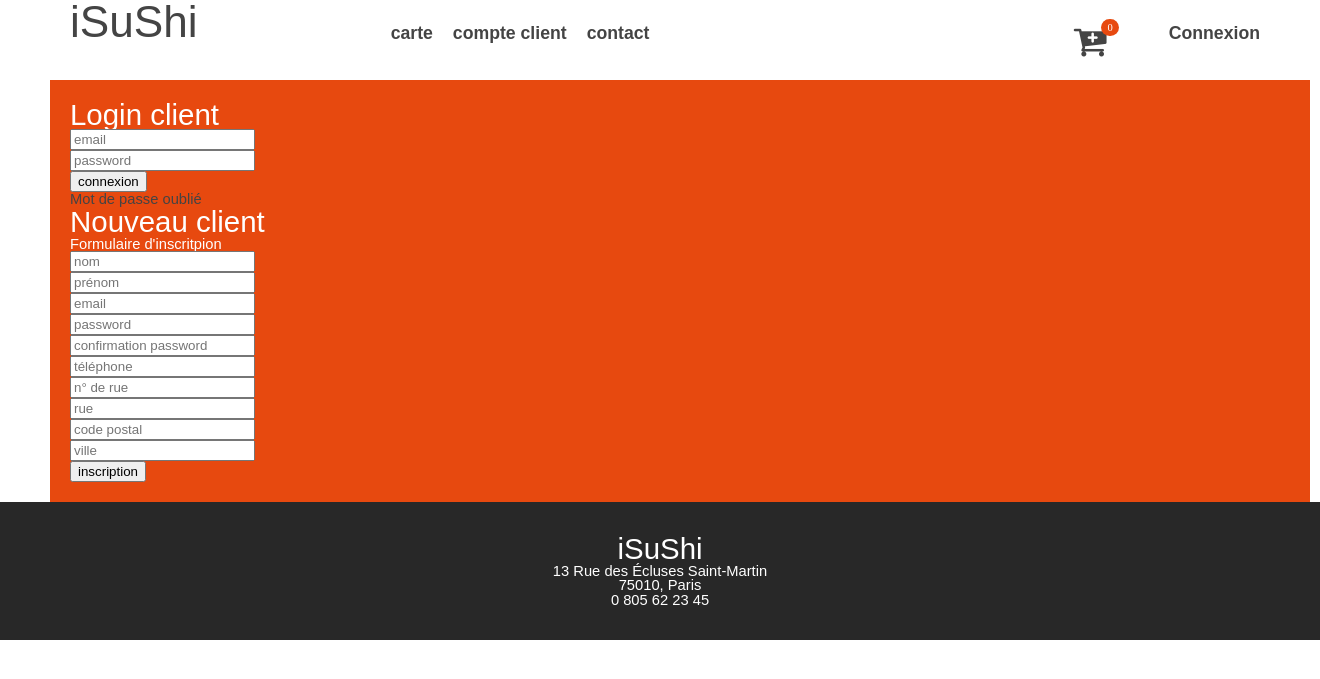
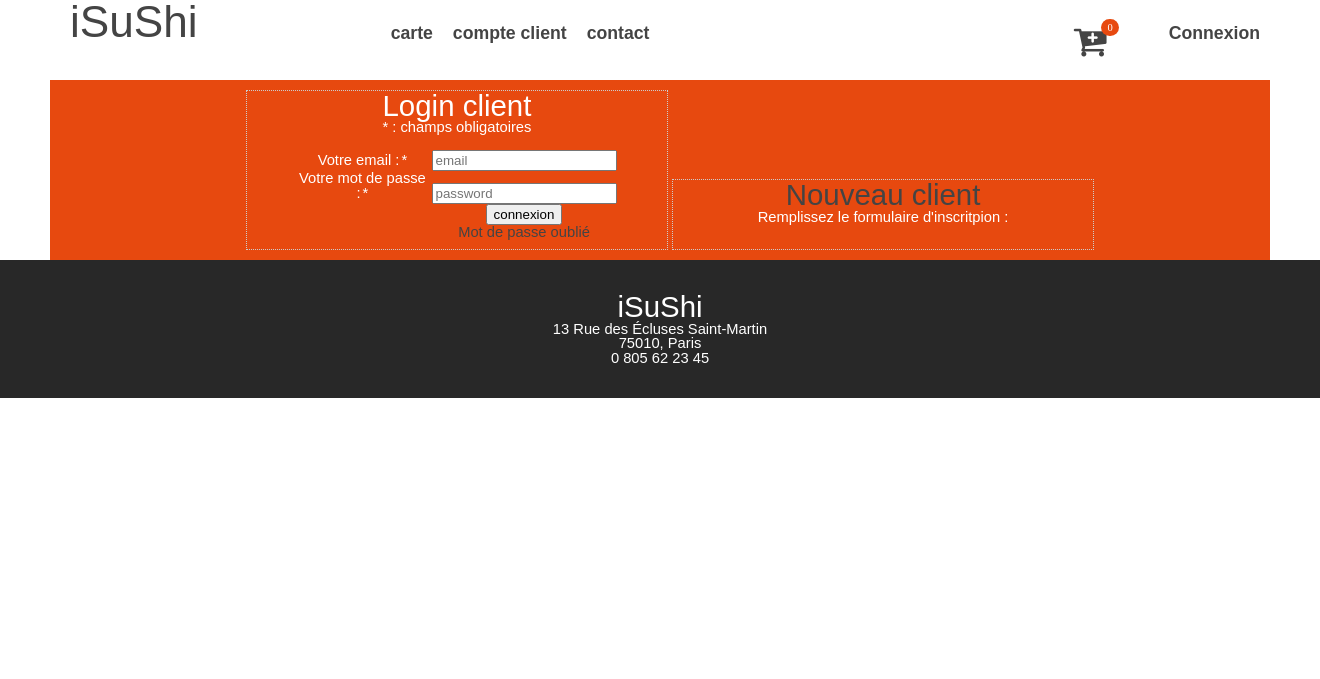
Before and after one commit to ufm040/isushi, a PHP site: page /connexion.php in a window 1320 px wide. Shown: the top 679 px of the page. Run offline with PHP 8.4, Linux system fonts and the light colour scheme; some web fonts are replaced.

Commit message:
commit avec phil 16h32

```diff
--- a/connexion.php
+++ b/connexion.php
@@ -1,29 +1,49 @@
 <?php
+session_start();
+$error = '';
+// $panierC = $_SESSION['basket'];
+// print_r($panierC);  // pour test sur la variable session
+// die();
 
-$error = '';
+$tab_error = [];
 
 if ( $_POST ) {
 
 if (empty($_POST['action']['registred'])) { // test en premier si le bouton "inscription" n'a pas été cliqué
+
+	$keys = ['email', 'password'];
+	    foreach ( $keys as $key ) {
+	        if ( empty($_POST['auth'][$key]) || !trim($_POST['auth'][$key]) ) {  // trim() supprime les espaces avt et après ds une chaîne
+	                                                             // ici, gère le fait que l'utilisateur est mis des espaces uniquement
+	            // si le champ est vide, on crée l'index correspondant à
+	            // ce champ dans le tableau $tab_error, de manière à le réutiliser plus bas.
+	            $tab_error[$key] = "le champ $key est manquant !\n";
+	            // print_r($tab_error);
+	        }
+	   }
 
 	if ( !empty($_POST['action']['connexion']) ) {
 
 		if ( !empty($_POST['auth']['email']) && !empty($_POST['auth']['password']) ) {
 
 			$pdo = include('data/pdo.php');
-			$statement = $pdo->prepare('SELECT * FROM clients WHERE email = :email AND password = :password;');
+			$statement = $pdo->prepare('SELECT * FROM clients WHERE email = :email;');
+			// $statement = $pdo->prepare('SELECT * FROM clients WHERE email = :email AND password = :password;');
 			$statement->execute([
 				':email' => $_POST['auth']['email'],
-				':password' => $_POST['auth']['password'],
+				// ':password' => $_POST['auth']['password'],
 			]);
 			$users = $statement->fetchAll();
-			if ( count($users) ) {
+			if ( $users ) {
+				if ( password_verify($_POST['auth']['password'], $users[0]['password']) ) {
 
-				session_start();
+					//session_start();
 					$_SESSION['auth'] = $users[0];
 					die(header('Location: ./' . ( !empty($_POST['action']['next']) ? $_POST['action']['next'] : '' ) ));
 
-			} else $error = "Email ou mot de passe erroné.";
+				} else $error = "Mot de passe invalide !";
+
+			} else $error = "Email erroné.";
 
 		} else $error = "Tous les champs doivent être remplis.";
 
@@ -46,25 +66,36 @@
 <body>
 
 	<?php include("includes/header.php"); ?>
-<div class="products container">
+
+	<div id="wrapper_connexion">
+
+		<div class="wrapper style-form">
 
 
 			<form id="form-login" action="connexion.php" method="post">
 
+				<h2>Login client</h2>
+				<P>* : champs obligatoires</P>
+				<br />
+
 				<?php if ( $error ) { ?>
-		<h2 style="color: red;"><?=$error?></h2>
+				<h3 style="color: #000;"><?=$error?></h3>
 				<?php } ?>
-		<fieldset>
-			<h2>Login client</h2>
+
+					<div class="line-form">
+						<label for="auth[email]" class="<?=!empty($tab_error['email']) ? 'error' : '' ?>">Votre email :</label>
 						<input
 							type="text"
 							placeholder="email"
 							name="auth[email]"
 							value="<?=!empty($_POST['auth']['email']) ? $_POST['auth']['email'] : ''?>"
 						/>
+					</div>
 
-			<br />
+					<div class="line-form">
+						<label for="auth[password]" class="<?=!empty($tab_error['password']) ? 'error' : '' ?>">Votre mot de passe :</label>
 						<input type="password" placeholder="password" name="auth[password]" />
+					</div>
 
 					<input
 						type="hidden"
@@ -72,17 +103,19 @@
 						value="<?=!empty($_GET['next']) ? $_GET['next'] : ( !empty($_POST['action']['next']) ? $_POST['action']['next'] : '' )?>"
 					/>
 
-			<br />
+					<div class="fake-label"></div>	<!-- classe fake-label pour pouvoir placer correctement le champ -->
 					<input type="submit" name="action[connexion]" value="connexion" />
 					<br />
+
+					<div class="fake-label"></div>
 					<a href="password.php">Mot de passe oublié</a>
 
-		</fieldset>
-
 			</form>
+		</div>
 
 		<?php include("inscription.php");?>
 	</div>
+
 	<?php include("includes/footer.html");?>
 
 </body>
--- a/css/style_phil.css
+++ b/css/style_phil.css
@@ -1,63 +1,70 @@
-label .error {
-	color : red;
-	font-size: 30px;
+label {
+	display: none;
 }
 
-/*
-label, .fake-label {
-	width: 180px;
-	display: inline-block;
+.line-form::before {
+	content: "*";
+	color: #FFF;
+	padding-left: 2px;
 }
-*/
+
+.style-form  {	/* comme .products (du fichier style.css) */
+	color: #fff;
+	padding: 20px;
+}
+
+
+/* Pour les gestions d'erreur dans le formulaire d'inscription */
+
+.error-message {
+	color: #8e44ad;
+	font-weight: bold;
+	margin-left: 124px; /* 4px de plus pour l'espace des inline-blocks. Crad. */
+}
+
+.line-form.has-error label, .line-form.has-error label::after {
+	color: #8e44ad;
+}
+
+.line-form.has-error input {
+	background-color: #FFEDED;
+	border: 1px solid #C92020;
+}
 
 @media screen and (min-width: 960px){
 	/* Changement de header/menu */
 
-	.container{
-		background-color:#E7490F;
-	}
-	header h1 {
-		float: left;
-		padding-left: 20px;
-	}
+#wrapper_connexion {
+	margin : auto;
+	width: 100%;
+	text-align: center;
+	padding: 10px;
+}
 
-	.isushi-nav {
-		display: block;
-		position: static;
-	}
+.wrapper {
+	/*width: 50%;*/
+	display: inline-block;
+	width: 400px;
+	margin: auto;
+	padding: 0px 10px 10px 10px;
+	border: 1px dotted #CCC;
+}
 
-	#large-menu {
-		display: block;
-		float: left;
-    	padding-left: 15%;
-	}
-	#nav-bottom{
-		display: none;
-	}
-	#fix-menu {
-		width: 30%;
-		float: right;
-	}
+.error {
+	color : #8e44ad;
+}
 
-	.isushi-nav a {
-		border-bottom: none;
-		margin: 0 10px;
-		font-size: 1.2em;
-		font-weight: 600;
-	}
+label, .fake-label {
+	width: 130px;
+	display: inline-block;
+}
 
-	.isushi-nav li {
-		float: left;
-	}
-	#tease {
-		width: 80%;
-		margin: auto;
-	}
-	#tease p{
-    	font-size: 1.5em;
-	}
-	#menu-choice{
-		display: block;
-	}
+label::after {
+	content: "*";
+	color: #FFF;
+	padding-left: 2px;
+}
 
+.line-form::before {
+	display: none;
 }
--- a/inscription.php
+++ b/inscription.php
@@ -5,32 +5,32 @@
 $address = '';
 $allFields = !empty($_POST['new_client']['name']) && !empty($_POST['new_client']['firstname']) && !empty($_POST['new_client']['email']) && !empty($_POST['new_client']['password'])&& !empty($_POST['new_client']['password_conf']) && !empty($_POST['new_client']['phone']) && !empty($_POST['new_client']['number_street']) && !empty($_POST['new_client']['street']) && !empty($_POST['new_client']['zip']) && !empty($_POST['new_client']['city']);
 
-// $tab_error = [];
-
-// if ( $_POST ) {
-
-//     $keys = ["name", "email", "message"];
-//     foreach ( $keys as $key ) {
-//         if ( empty($_POST[$key]) || !trim($_POST[$key]) ) {  // trim() supprime les espaces avt et après ds une chaîne
-//                                                              // ici, gère le fait que l'utilisateur est mis des espaces uniquement
-//             // si le champ est vide, on crée l'index correspondant à
-//             // ce champ dans le tableau $error, de manière à le réutiliser plus bas.
-//             $error[$key] = "le champ $key est manquant !\n";
-//         }
-//     }
-
-// }
-
-
-
+$tab_error = [];
 
 if ( $_POST ) {
 
+
 	if (empty($_POST['action']['connexion'])) { // test en premier si le bouton "connexion" n'a pas été cliqué
+
+	 $keys = ['name', 'firstname', 'email', 'password', 'password_conf', 'phone', 'number_street', 'street', 'zip', 'city'];
+	    foreach ( $keys as $key ) {
+	        if ( empty($_POST['new_client'][$key]) || !trim($_POST['new_client'][$key]) ) {  // trim() supprime les espaces avt et après ds une chaîne
+	                                                             // ici, gère le fait que l'utilisateur est mis des espaces uniquement
+	            // si le champ est vide, on crée l'index correspondant à
+	            // ce champ dans le tableau $tab_error, de manière à le réutiliser plus bas.
+	            $tab_error[$key] = "le champ $key est manquant !\n";
+	            // print_r($tab_error);
+	        }
+	   }
 
 		if ( !empty($_POST['action']['registred'])) {
 
 			if ($allFields) {
+
+				if ( preg_match ( " /^[a-zA-Z0-9._+-]+@[a-z0-9-]{1,67}\.[a-z]{2,67}$/ " , $_POST['new_client']['email'] ) ){
+					// die("L'adresse eMail est valide");
+
+				if ( $_POST['new_client']['password'] === $_POST['new_client']['password_conf'] ) {
 
 					$pdo = include('data/pdo.php');
 					$address = $_POST['new_client']['number_street'] . ", " . $_POST['new_client']['street'] . ", " . $_POST['new_client']['zip'] . " " . $_POST['new_client']['city'];
@@ -41,12 +41,12 @@
 						':name' => $_POST['new_client']['name'],
 						':firstname' => $_POST['new_client']['firstname'],
 						':email' => $_POST['new_client']['email'],
-				':password' => $_POST['new_client']['password'],
+						':password' => password_hash($_POST['new_client']['password'], PASSWORD_DEFAULT),
+						// ':password' => $_POST['new_client']['password'],
 						':phone' => $_POST['new_client']['phone'],
 						':address' => $address,
 					]);
 
-			if ( $_POST['new_client']['password'] === $_POST['new_client']['password_conf'] ) {
 
 					$statement = $pdo->prepare('SELECT * FROM clients WHERE email = ? ;');
 					$statement->execute([$_POST['new_client']['email']]);
@@ -61,113 +61,163 @@
 				} else $error = "Les mots de passes ne sont pas identiques.";
 
 				// } else $error = "Email ou mot de passe erroné.";
-
+			}
+			// } else die("Mail non valide");
+			// } else die("le mail n'est pas valide");
 			} else $error = "Tous les champs doivent être remplis.";
 
 		} else $error = "Le formulaire n'a pas été correctement validé.";
+	}
 
 }
-}
+
 
 ?>
 
 <!DOCTYPE html>
 <html lang="fr">
+
 <head>
 	<meta charset="UTF-8">
 	<title>inscription</title>
+	<link rel="stylesheet" href="css/style_phil.css">
 </head>
+
 <body>
-	<h2>Nouveau client</h2>
-	<h3>Formulaire d'inscritpion</h3>
+	<div class="wrapper style-form ">
+		<span class="title-new-client">
+		<h2><a href="#">Nouveau client</a></h2>
+		<h3>Remplissez le formulaire d'inscritpion :</h3>
+		<br />
+		</span>
+	<div class="cache-form">
+		<P>* : champs obligatoires</P>
+		<br />
 
 		<form id="form-new-client" action="connexion.php" method="POST">
 
 			<?php if ( $error ) { ?>
-			<h2 style="color: red;"><?=$error?></h2>
+				<h3 style="color: #000;"><?=$error?></h3>
 			<?php } ?>
 
-		<fieldset>
-			<!-- <label class="<?=!empty($error['new_client']['name']) ? 'error' : '' ?>">nom :</label><br /> -->
+
+
+			<div class="line-form">
+				<label for="new_client[name]" class="<?=!empty($tab_error['name']) ? 'error' : '' ?>">Votre nom :</label>
+				<!-- <label for="new_client[name]">Votre nom :</label> -->
+
 				<input
+					id="name"
 					type="text"
 					placeholder="nom"
 					name="new_client[name]"
 					value="<?=!empty($_POST['new_client']['name']) ? $_POST['new_client']['name'] : ''?>"
 				/>
-			<br />
+			</div>
 
+			<div class="line-form">
+				<label for="new_client[firstname]" class="<?=!empty($tab_error['firstname']) ? 'error' : '' ?>">Votre prénom :</label>
 				<input
+					id="firstname"
 					type="text"
 					placeholder="prénom"
 					name="new_client[firstname]"
 					value="<?=!empty($_POST['new_client']['firstname']) ? $_POST['new_client']['firstname'] : ''?>"
 				/>
+			</div>
 
-			<br />
+			<div class="line-form">
+				<label for="new_client[email]" class="<?=!empty($tab_error['email']) ? 'error' : '' ?>">Votre email :</label>
 				<input
+					id="email"
 					type="text"
 					placeholder="email"
 					name="new_client[email]"
 					value="<?=!empty($_POST['new_client']['email']) ? $_POST['new_client']['email'] : ''?>"
 				/>
+			</div>
 
-			<br />
-			<input type="password" placeholder="password" name="new_client[password]" />
-			<br />
-			<input type="password" placeholder="confirmation password" name="new_client[password_conf]" />
+			<div class="line-form">
+				<label for="new_client[password]" class="<?=!empty($tab_error['password']) ? 'error' : '' ?>">Votre mot de passe :</label>
+				<input id="password" type="password" placeholder="password" name="new_client[password]" />
+			</div>
 
-			<br />
+			<div class="line-form">
+				<label for="new_client[password_conf]" class="<?=!empty($tab_error['password_conf']) ? 'error' : '' ?>">Confirmation du mot de passe :</label>
+				<input id="password_conf" type="password" placeholder="confirmation password" name="new_client[password_conf]" />
+			</div>
+
+			<div class="line-form">
+				<label for="new_client[phone]" class="<?=!empty($tab_error['phone']) ? 'error' : '' ?>">Votre téléphone :</label>
 				<input
+					id="phone"
 					type="tel"
 					placeholder="téléphone"
 					name="new_client[phone]"
 					value="<?=!empty($_POST['new_client']['phone']) ? $_POST['new_client']['phone'] : ''?>"
 				/>
+			</div>
 
-			<br />
+			<div class="line-form">
+				<label for="new-client[number_street]" class="<?=!empty($tab_error['number_street']) ? 'error' : '' ?>">Votre adresse :</label>
 				<input
+					id="number_street"
 					type="int"
 					placeholder="n° de rue"
 					name="new_client[number_street]"
 					value="<?=!empty($_POST['new_client']['number_street']) ? $_POST['new_client']['number_street'] : ''?>"
 				/>
+			</div>
 
-			<br />
+			<div class="line-form">
+				<div class="fake-label"></div> <!-- classe fake-label pour pouvoir placer correctement le champ -->
 				<input
+					id="street"
 					type="text"
 					placeholder="rue"
 					name="new_client[street]"
 					value="<?=!empty($_POST['new_client']['street']) ? $_POST['new_client']['street'] : ''?>"
 				/>
+			</div>
 
-			<br />
+			<div class="line-form">
+				<div class="fake-label"></div>
 				<input
+					id="zip"
 					type="int"
 					placeholder="code postal"
 					name="new_client[zip]"
 					value="<?=!empty($_POST['new_client']['zip']) ? $_POST['new_client']['zip'] : ''?>"
 				/>
+			</div>
 
-			<br />
+			<div class="line-form">
+				<div class="fake-label"></div>
 				<input
+					id="city"
 					type="text"
 					placeholder="ville"
 					name="new_client[city]"
 					value="<?=!empty($_POST['new_client']['city']) ? $_POST['new_client']['city'] : ''?>"
 				/>
+			</div>
 
-			<br />
 			<input
 				type="hidden"
 				name="action[next]"
 				value="<?=!empty($_GET['next']) ? $_GET['next'] : ( !empty($_POST['action']['next']) ? $_POST['action']['next'] : '' )?>"
 			/>
 
+			<div class="fake-label"></div>
 			<input type="submit" name="action[registred]" value="inscription" />
-		</fieldset>
-
 
 		</form>
+	</div>  <!-- FIN div cache-form -->
+	</div>  <!-- FIN div wrapper -->
+
+	<script src="js/jquery.min.js"></script>
+	<script src="js/main.js"></script>
+	<script src="js/main_phil.js"></script>
+	<!--<script src="js/main_phil.js"></script> -->
 </body>
 </html>
```
Also changed, not shown: data/isushi.sql (+9 -7 lines), js/main_phil.js (added, +7 -0 lines), newpassword.php (+15 -12 lines), password.php (+9 -3 lines). Lines whose indentation alone changed are shown as unchanged.
